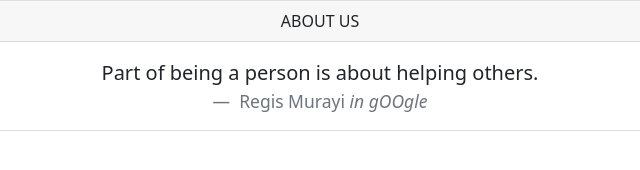
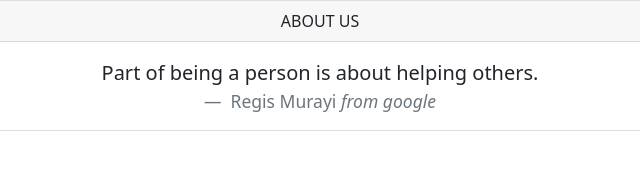
Before and after one commit to HanuReddyGopavarapu/HouseServices, a plain HTML site: page about.html in a window 1280 px wide. Shown: the full height of the page, 320-960 px from the left. Drawn offline with nearby package versions, Linux system fonts and the light colour scheme.

Commit message:
Update about.html

```diff
--- a/about.html
+++ b/about.html
@@ -24,7 +24,7 @@
       <div class="card-body">
         <blockquote class="blockquote mb-0">
           <p>Part of being a person is about helping others.</p>
-          <footer class="blockquote-footer"> Regis Murayi <cite title="Source Title">in gOOgle</cite></footer>
+          <footer class="blockquote-footer"> Regis Murayi <cite title="Source Title">from google</cite></footer>
         </blockquote>
       </div>
     </div>
```
